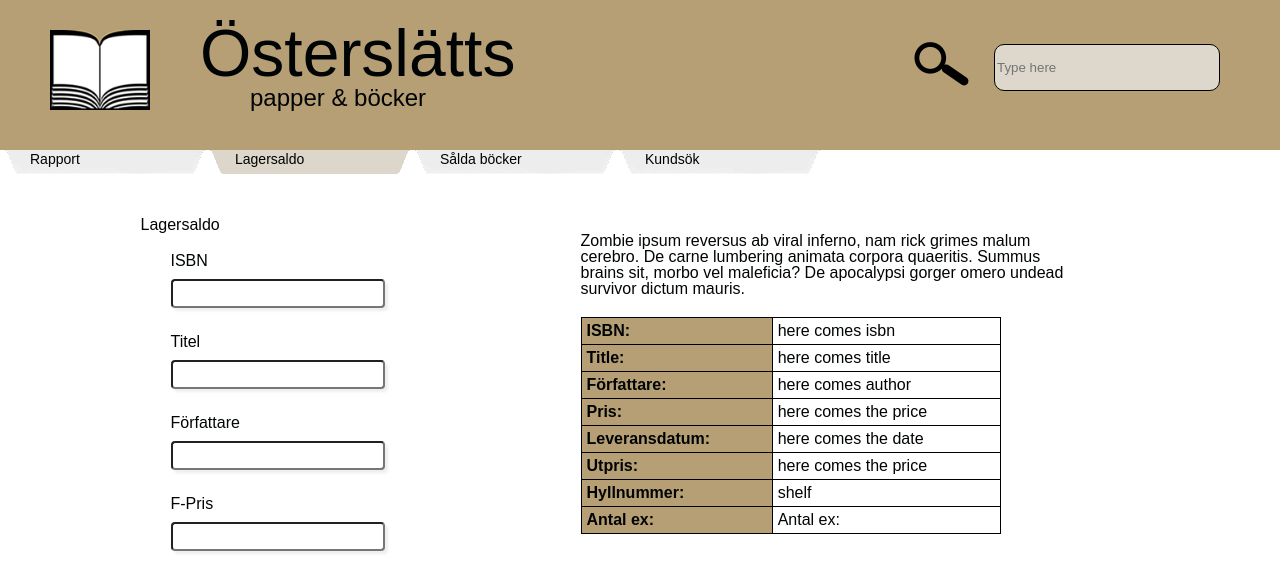
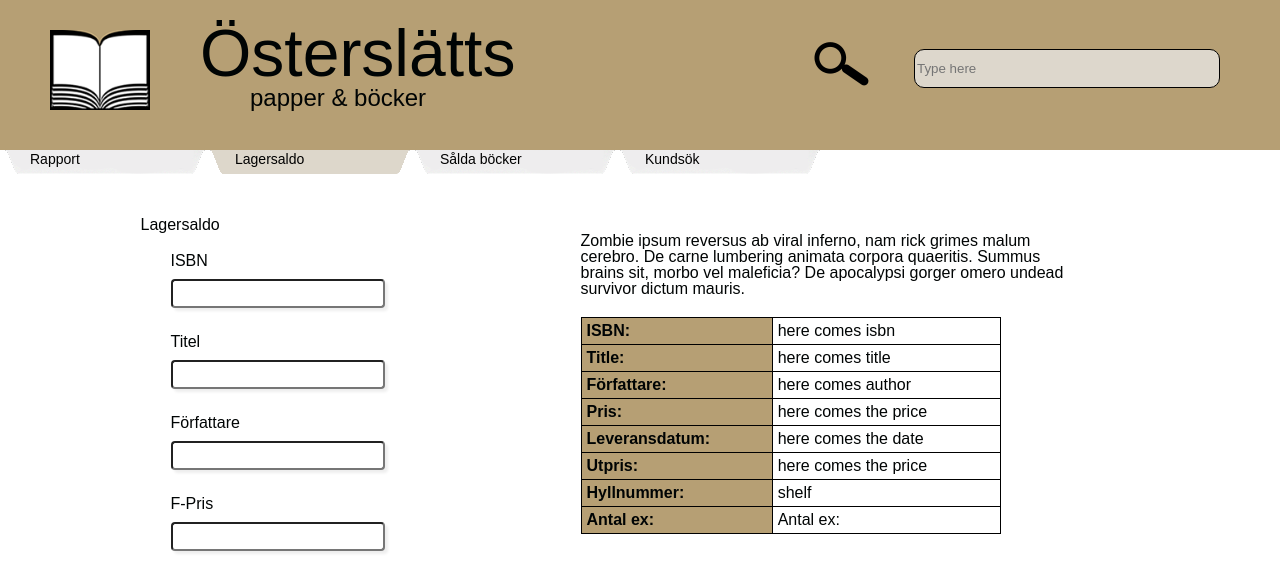
Before and after one commit to mh1830/bookstore_grupp2, a PHP site: page /index.html in a window 1280 px wide. Shown: the top 576 px of the page. Run offline with PHP 8.4, Linux system fonts and the light colour scheme; some web fonts are replaced.

Commit message:
Search look
Changed the looks of the search

```diff
--- a/css/css.css
+++ b/css/css.css
@@ -31,7 +31,7 @@ img#lope {
 	height:60px;
 	padding-top:10px;
 	padding-left:55px;*/
-	margin-left: -80px;
+	margin-left: -100px;
 	margin-top: 40px;
 }
 h1 {
@@ -305,11 +305,11 @@ border-spacing: 0;
 }
 
 #search {
-	width: 220px;
-	height: 43px;
+	width: 300px;
+	height: 35px;
 	border: 1px #000 solid;
 	border-radius: 10px;
 	background: #ddd7cc;
 	float: right;
-	margin: -45px 60px 0 0;
+	margin: -40px 60px 0 0;
 }
```
